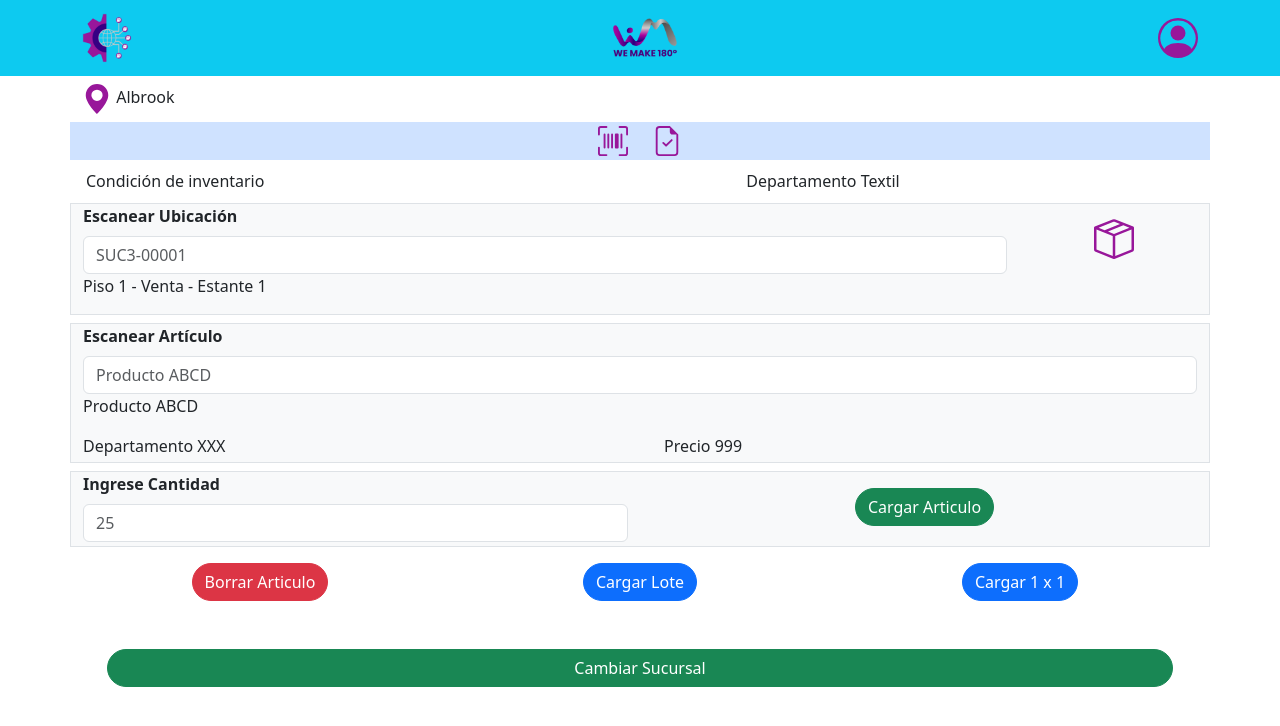
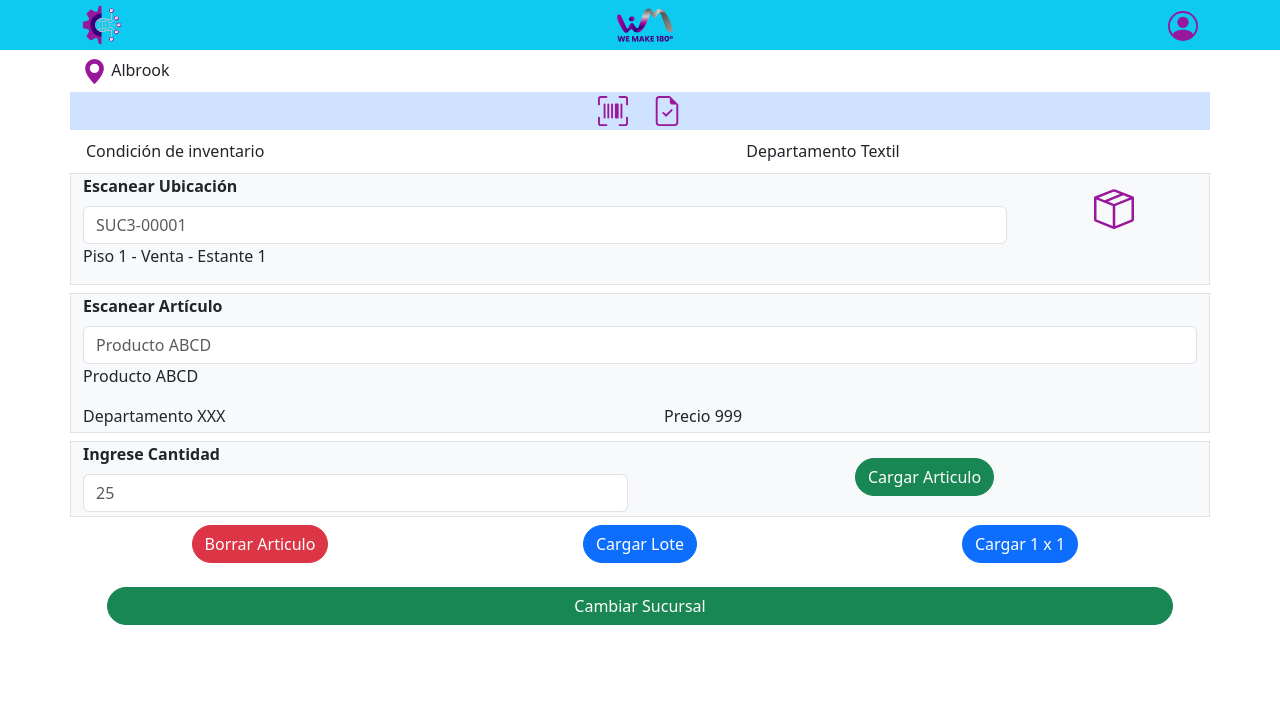
Before and after one commit to Richacosta06/StockView, a website: page sucursal1.html in a window 1280 px wide. Drawn offline with nearby package versions, Linux system fonts and the light colour scheme.

Commit message:
agregando bootstrap

```diff
--- a/sucursal1.html
+++ b/sucursal1.html
@@ -14,18 +14,18 @@
 
 <body class="">
     <header class="">
-        <nav class="navbar bg-info d-flex">
+        <nav class="navbar bg-info d-flex py-0">
             <div class="container">
                 <a class="navbar-brand m-0" href="index.html">
-                    <img src="/img/logo SV.png" alt="Logo Wemake" width="" height="50">
+                    <img src="/img/logo SV.png" alt="Logo Wemake" width="" height="40">
                 </a>
 
                 <a class="navbar-brand m-0" href="index.html">
-                    <img src="/img/logowemake.png" alt="Logo Wemake" width="" height="40">
+                    <img src="/img/logowemake.png" alt="Logo Wemake" width="" height="35">
                 </a>
 
                 <a class="navbar-brand m-0" href="index.html">
-                    <svg xmlns="http://www.w3.org/2000/svg" color="#98179A" width="" height="40" fill="currentColor" class="bi bi-person-circle" viewBox="0 0 16 16">
+                    <svg xmlns="http://www.w3.org/2000/svg" color="#98179A" width="" height="30" fill="currentColor" class="bi bi-person-circle" viewBox="0 0 16 16">
                     <path d="M11 6a3 3 0 1 1-6 0 3 3 0 0 1 6 0z"/>
                     <path fill-rule="evenodd" d="M0 8a8 8 0 1 1 16 0A8 8 0 0 1 0 8zm8-7a7 7 0 0 0-5.468 11.37C3.242 11.226 4.805 10 8 10s4.757 1.225 5.468 2.37A7 7 0 0 0 8 1z"/>
                     </svg>
@@ -36,7 +36,7 @@
 
     <section class="mt-2 mb-2 container">
         <a class="navbar-brand" href="sucursal.html">
-        <svg xmlns="http://www.w3.org/2000/svg" color="#98179A" width="30" height="30" fill="currentColor" class="bi bi-geo-alt-fill" viewBox="0 0 16 16">
+        <svg xmlns="http://www.w3.org/2000/svg" color="#98179A" width="25" height="25" fill="currentColor" class="bi bi-geo-alt-fill" viewBox="0 0 16 16">
         <path d="M8 16s6-5.686 6-10A6 6 0 0 0 2 6c0 4.314 6 10 6 10zm0-7a3 3 0 1 1 0-6 3 3 0 0 1 0 6z"/>
         </svg>
         Albrook</a>
@@ -114,7 +114,7 @@
                 </div>
             </div>
 
-            <div class="row mt-3 d-flex">
+            <div class="row mt-2 d-flex">
                 <div class="col-4 d-flex justify-content-center">
                     <button type="button" class="rounded-pill btn btn-danger">Borrar Articulo</button>
                 </div>
@@ -128,7 +128,7 @@
         </form>
     </section>
 
-    <div class="col-10 mx-auto mt-5 d-grid gap-5">
+    <div class="col-10 mx-auto mt-4 d-grid gap-5">
         <a href="sucursal.html" type="button" class="btn btn-success rounded-pill">Cambiar Sucursal</a>
     </div>
 
```
Also changed, not shown: auditoria.html (+1 -1 lines).
